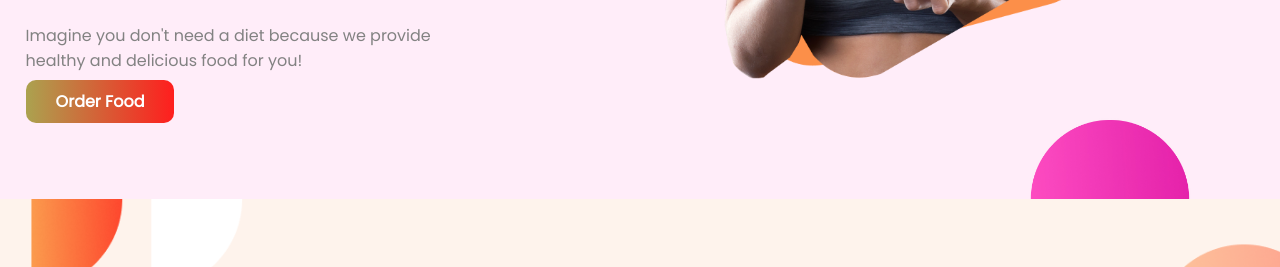
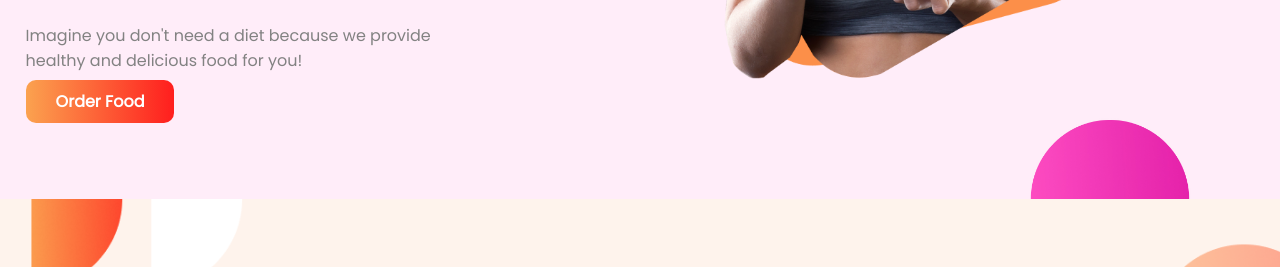
Before and after one commit to swadesh195/food-network, a plain HTML site: page index.html in a window 1280 px wide. Shown: the part 521-788 px from the top of the page. Drawn offline with Linux system fonts and the light colour scheme.

Commit message:
image problem fixed

```diff
--- a/css/style.css
+++ b/css/style.css
@@ -35,7 +35,7 @@ h1 {
     border-radius: 10px;
     font-weight: 700;
     text-decoration: none;
-    background-image: linear-gradient(to right, #aba24f, #ff1e1e);
+    background-image: linear-gradient(to right, #fba24f, #ff1e1e);
 }
 .about-section {
     background: url(/images/shapes/about.png) center/cover no-repeat;
```
